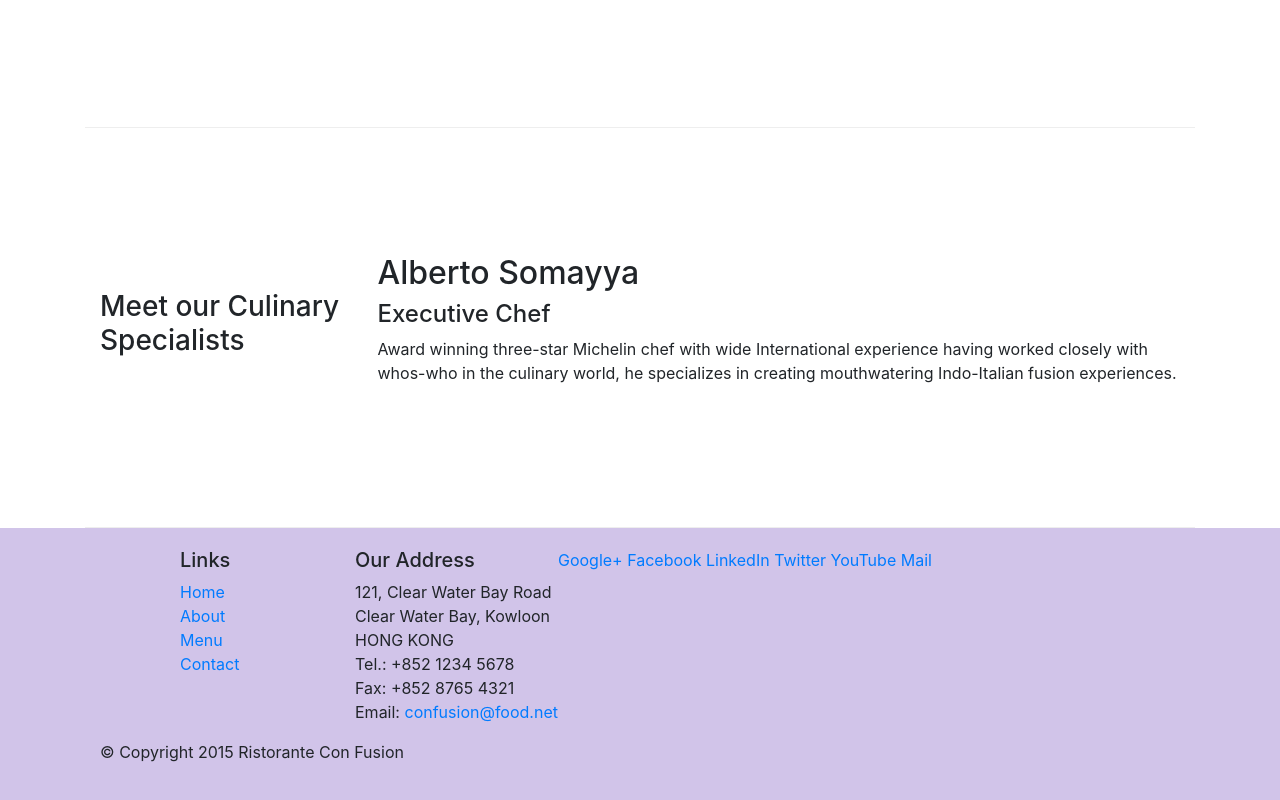
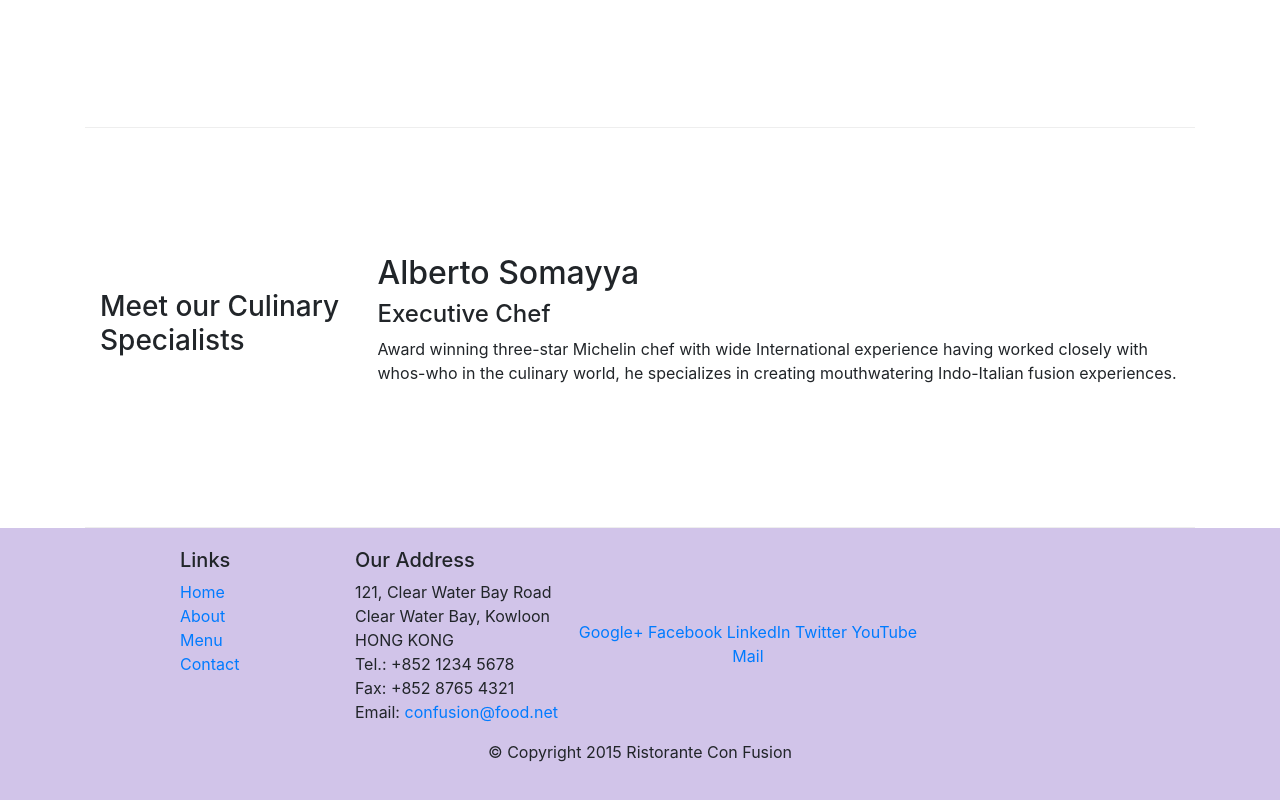
Before and after one commit to Rosseoko/RemindMe, a website: page index.html in a window 1280 px wide. Shown: the part 932-1732 px from the top of the page. Drawn offline with nearby package versions, Linux system fonts and the light colour scheme.

Commit message:
Grid partII2

```diff
--- a/index.html
+++ b/index.html
@@ -86,8 +86,8 @@
 		              Email: <a href="mailto:confusion@food.net">confusion@food.net</a>
 		           </address>
                 </div>
-                <div class"col col-sm-4 align-self-center">
-                    <div style="text-align: center">
+                 <div class="col col-sm-4 align-self-center">
+                   <div style="text-align: center">
                         <a href="http://google.com/+">Google+</a>
                         <a href="http://www.facebook.com/profile.php?id=">Facebook</a>
                         <a href="http://www.linkedin.com/in/">LinkedIn</a>
@@ -97,7 +97,7 @@
                     </div>
                 </div>
            </div>
-           <div class"row justify-content-center">
+           <div class="row justify-content-center">
                 <div class="col-auto">
                     <p>© Copyright 2015 Ristorante Con Fusion</p>
                 </div>
```
